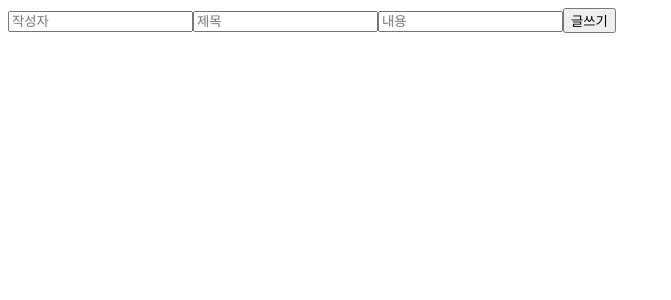
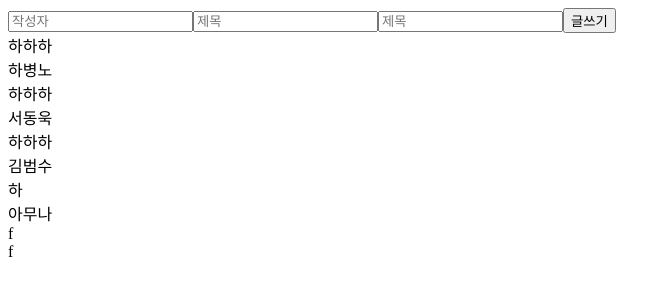
Before and after one commit to hahbr88/myTodo, a React (Create React App) app in the folder my_todo/: page /WriteBook in a window 1280 px wide. Shown: the top 300 px of the page, without its empty margins (0-671 px from the left). Built offline with nearby package versions, Linux system fonts and the light colour scheme; data requests are answered from the project's data file.

Commit message:
WriteBook.js 기능 구현, inputSlice 모듈 완성, store에 모듈 연결

```diff
--- a/my_todo/db.json
+++ b/my_todo/db.json
@@ -22,6 +22,12 @@
       "name": "아무나",
       "title": "하",
       "comment": "반갑"
+    },
+    {
+      "id": "1aa012ba-a59e-44be-87af-88413aa0a695",
+      "name": "f",
+      "title": "f",
+      "content": "f"
     }
   ],
   "userComment": []
--- a/my_todo/src/pages/WriteBook.jsx
+++ b/my_todo/src/pages/WriteBook.jsx
@@ -1,49 +1,90 @@
 import React, { useState } from "react";
-import { useDispatch } from "react-redux";
+import { useDispatch, useSelector } from "react-redux";
 import { v4 as uuidv4 } from "uuid";
+import { __postBooks,__getBooks } from "../redux/modules/inputSlice";
+import { useEffect } from "react";
 
-import { __getBooks } from "../redux/modules/inputSlice";
+const WriteBook = () => {
+  const [nickName, setNickName] = useState({
+    nickNames: "",
+  });
+  const [title, setTitle] = useState({
+    titles: "",
+  });
+  const [content, setContent] = useState({
+    contents: "",
+  });
+
+  const userId = uuidv4()
+
+  const dispatch = useDispatch();
+
+  const getbook = useSelector((state)=> state.books.books)
 
 
-const WriteBook = () => {
-  const [nickName, setNickName] = useState("");
-  const [title, setTitle] = useState("");
-  const [content, setContent] = useState("");
+  // const nowDT = new Date().toLocaleString();
 
-  const dispatch = useDispatch()
-
-  const nowDT =  new Date().toLocaleString()
+  useEffect(()=>{
+    dispatch(__getBooks())
+  },[dispatch])
 
   const onSubmitHandler = (e) => {
     e.preventDefault();
-    if (title === "" || nickName === "") return; // 둘중 하나라도 입력하지 않았을 때 dispatch 하지 않음
-    dispatch(
-      __getBooks({
-        id: uuidv4(),
-        nickName: nickName,
-        title: title,
-        content: content,
-        time: nowDT,
-      })
-    );
-    setNickName("");
-    setTitle("");
-    setContent("");
+    if (title === "" || nickName === "") return false; // 둘중 하나라도 입력하지 않았을 때 dispatch 하지 않음
+    else {
+      setNickName('')
+      setTitle('')
+      setContent('')
+    }
+    dispatch(__postBooks({nickName, title, content, userId}));
   };
 
 
   return (
     <>
       <form onSubmit={onSubmitHandler}>
-        <input type="text" placeholder="작성자" value={nickName} onChange={(e) => {
-          console.log(e.target.value)
-          setNickName(e.target.value)}}/>
-        <input type="text" placeholder="제목"  value={title} onChange={(e) => setTitle(e.target.value)}/>
-        <input type="text" placeholder="내용" value={content} onChange={(e) => setContent(e.target.value)}/>
+        <input
+          type="text"
+          name="nickNames"
+          placeholder="작성자"
+          value={nickName.nickNames}
+          onChange={(e) => {
+            const { value } = e.target;
+            setNickName({ ...nickName, nickNames: value });
+          }}
+        />
+        <input
+          type="text"
+          name="titles"
+          placeholder="제목"
+          value={title.titles}
+          onChange={(e) => {
+            const { value } = e.target;
+            setTitle({ ...title, titles: value });
+          }}
+        />
+        <input
+          type="text"
+          name="contents"
+          placeholder="제목"
+          value={content.contents}
+          onChange={(e) => {
+            const { value } = e.target;
+            setContent({ ...content, contents: value });
+          }}
+        />
         <button>글쓰기</button>
       </form>
+
       <div>
-        {/* 여기에 작성된 방명록 */}
+      {getbook?.length > 0 &&
+      getbook.map((e) => (
+        <div key={e.id}>
+          <div>{e.title}</div>
+          <div>{e.name}</div>
+        </div>
+        )
+      )}
       </div>
     </>
   );
--- a/my_todo/src/redux/config/configStore.js
+++ b/my_todo/src/redux/config/configStore.js
@@ -9,7 +9,7 @@ export default configureStore({
   reducer: {
     users: HelloWorld,
     userComment : HelloUserComment,
-    inputSlice,
+    books : inputSlice,
     editSlice,
   }
 });
--- a/my_todo/src/redux/modules/inputSlice.js
+++ b/my_todo/src/redux/modules/inputSlice.js
@@ -1,46 +1,46 @@
 import { createAsyncThunk, createSlice } from "@reduxjs/toolkit";
 import axios from "axios";
 
-const initialState = {
-  books: [],
-  isLoading: false,
-  error: null,
-};
-
-export const __getBooks = createAsyncThunk("books/getBooks", async (payload, thunkAPI) => {
+export const __postBooks = createAsyncThunk("books/postBooks", async (payload, thunkAPI) => {
   try {
-    const data = await axios.post("http://localhost:3001/books");
-    console.log(data.data);
-    return thunkAPI.fulfillWithValue(data.data);
+    const data = await axios
+      .post("http://localhost:3001/books", {
+        id: payload.userId,
+        name: payload.nickName.nickNames,
+        title: payload.title.titles,
+        content: payload.content.contents,
+      })
+      .then((res) => res.data);
+    return thunkAPI.fulfillWithValue(data);
   } catch (error) {
     return thunkAPI.rejectWithValue(error);
   }
 });
 
-const inputBook = createSlice({
+export const __getBooks = createAsyncThunk("books/getBooks", async (payload, thunkAPI) => {
+  try {
+    const data = await axios.get("http://localhost:3001/books", {}).then((res) => res.data);
+    return thunkAPI.fulfillWithValue(data);
+  } catch (error) {
+    return thunkAPI.rejectWithValue(error);
+  }
+});
+
+const inputSlice = createSlice({
   name: "books",
-  initialState,
-  reducers: {
-    addBook: (state, action) => {
-        console.log(state)
-        console.log(action)
-    }
+  initialState: {
+    books: [],
   },
+  reducers: {},
   extraReducers: {
-    [__getBooks.pending]: (state) => {
-      state.isLoading = true;
+    [__postBooks.fulfilled]: (state, action) => {
+      // console.log(action.payload)
+      state.books = [...state.books, action.payload];
     },
     [__getBooks.fulfilled]: (state, action) => {
-      state.isLoading = false;
       state.books = action.payload;
-    },
-    [__getBooks.rejected]: (state, action) => {
-      state.isLoading = false; // 에러가 발생했지만, 네트워크 요청이 끝났으니, false로 변경합니다.
-      state.error = action.payload; // catch 된 error 객체를 state.error에 넣습니다.
     },
   },
 });
 
-
-export const { addBook } = inputBook.actions;
-export default inputBook.reducer;
+export default inputSlice.reducer;
```
